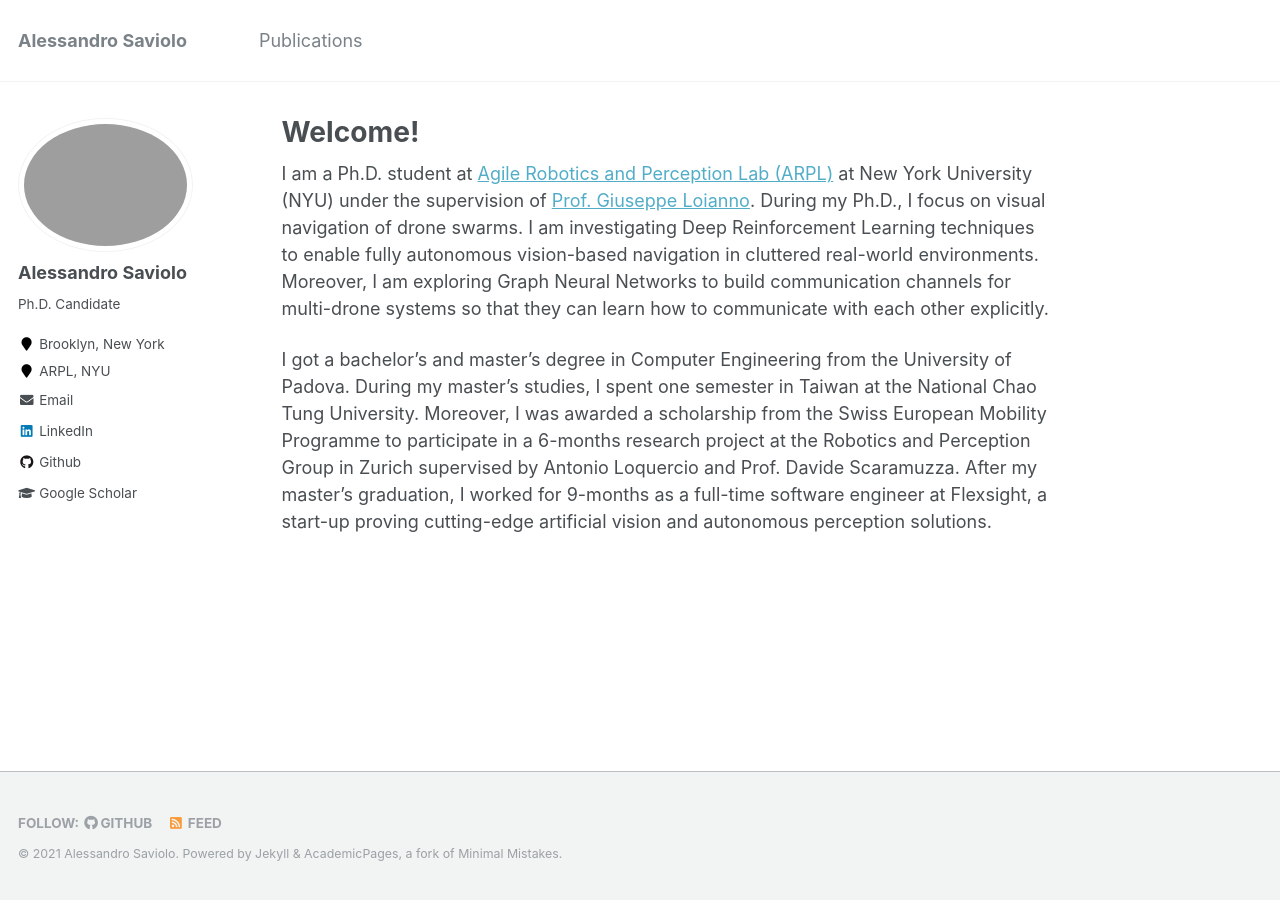
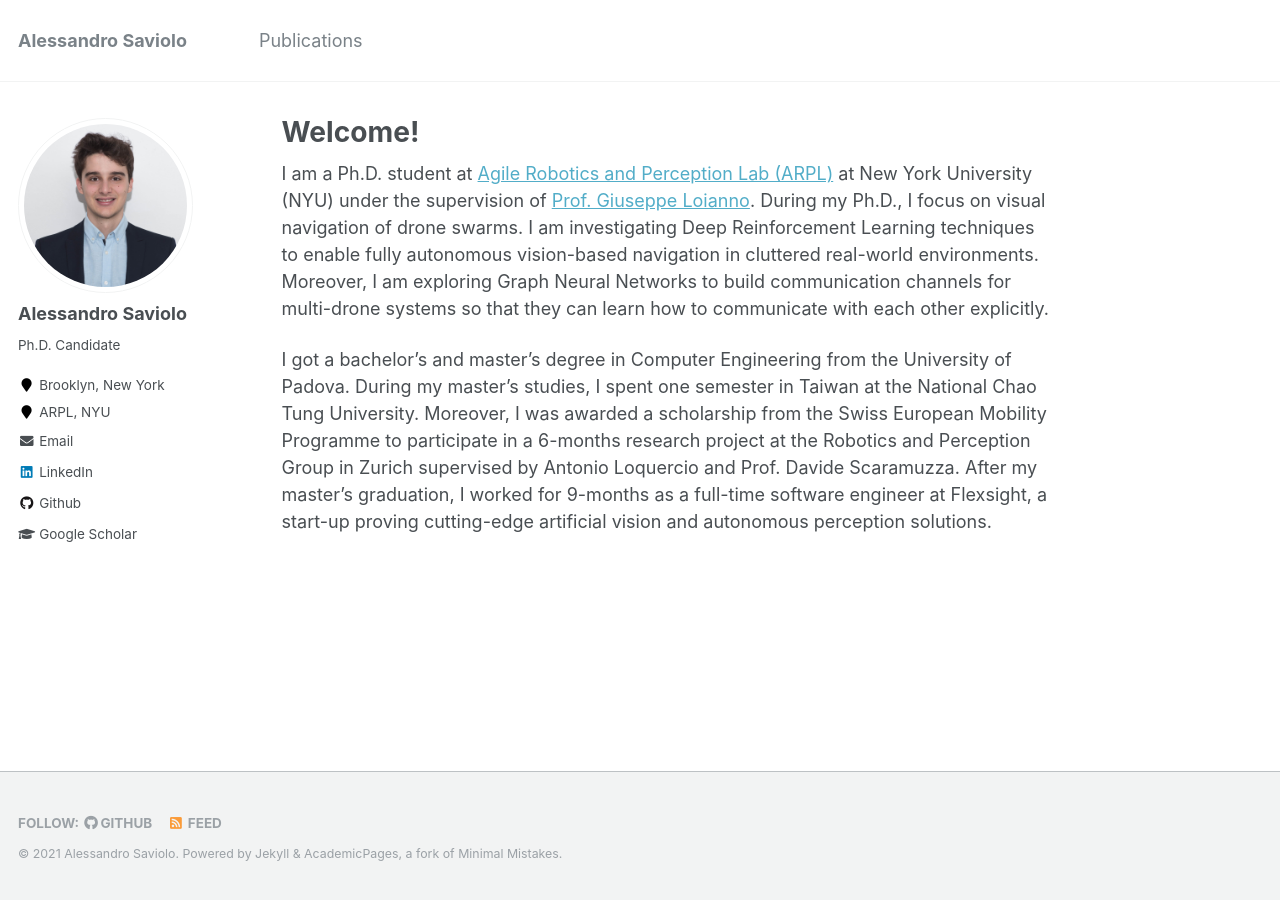
Before and after one commit to AlessandroSaviolo/AlessandroSaviolo.github.io, a Jekyll site: the page built from _pages/about.md, in a window 1280 px wide. Built offline with Jekyll 4.4.1, drawn with Linux system fonts in a browser that asks for light colours.

Commit message:
Update _config.yml

```diff
--- a/_config.yml
+++ b/_config.yml
@@ -81,7 +81,7 @@ analytics:
 # Site Author
 author:
   name             : "Alessandro Saviolo"
-  avatar           : "guanrui_profile.png"
+  avatar           : "profile_picture.jpg"
   bio              : "Ph.D. Candidate"
   location         : "Brooklyn, New York"
   employer         : "ARPL, NYU"
```
